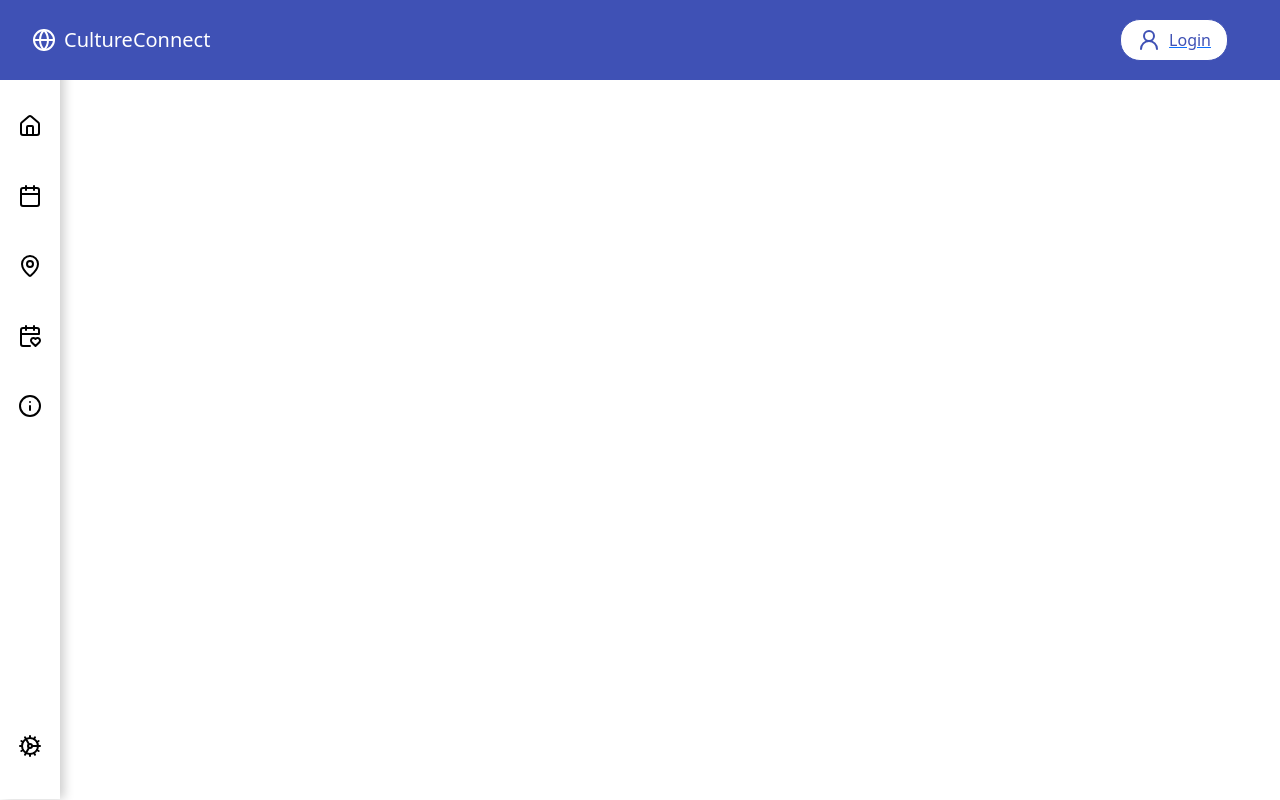
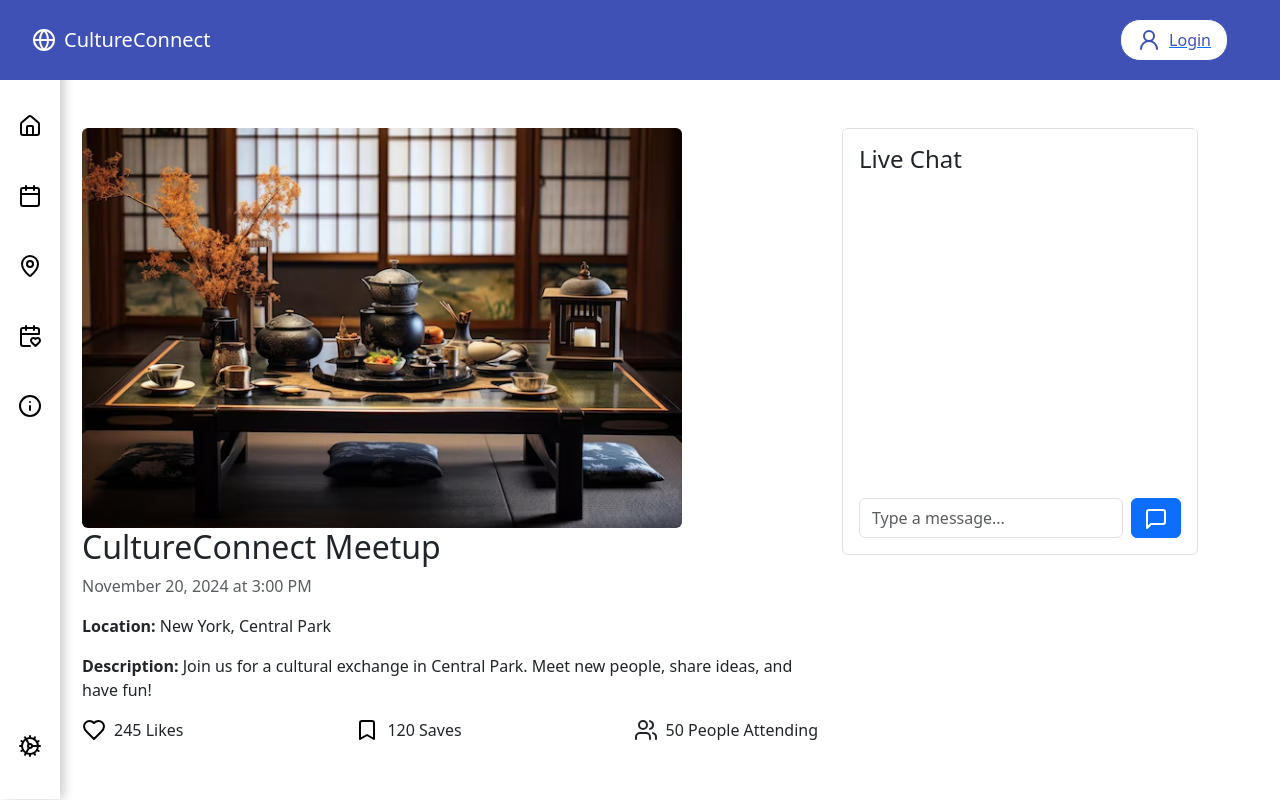
Before and after one commit to rrmaduro/HackTogether, a React app in the folder hacktogether-template/: page /event/1 in a window 1280 px wide. Built offline with nearby package versions, Linux system fonts and the light colour scheme; the HTML template or start-up script is replaced by a standard one.

Commit message:
event page done

```diff
--- a/hacktogether-template/src/App.tsx
+++ b/hacktogether-template/src/App.tsx
@@ -8,6 +8,7 @@ import AboutPage from './components/Pages/aboutPage';
 import SettingsPage from './components/Pages/settingsPage';
 import SignUp from './components/Signup/signup';
 import LogIn from './components/Login/login';
+import SingleEventPage from './components/Pages/singleEventPage'
 
 import { BrowserRouter as Router, Routes, Route, useLocation } from 'react-router-dom'; // Import useLocation
 
@@ -40,6 +41,7 @@ function AppContent() {
           <Route path="/settings" element={<SettingsPage />} /> {/* SettingsPage */}
           <Route path="/sign-up" element={<SignUp />} /> {/* SignUp */}
           <Route path="/log-in" element={<LogIn />} /> {/* LogIn */}
+          <Route path="/event/1" element={<SingleEventPage />} /> {/* LogIn */}
         </Routes>
       </div>
     </div>
--- a/hacktogether-template/src/components/Event/event.tsx
+++ b/hacktogether-template/src/components/Event/event.tsx
@@ -76,40 +76,6 @@ const EventCard: React.FC<EventCardProps> = ({
 
         {/* Buttons container */}
         <div className="d-flex justify-content-between align-items-center mt-auto">
-          {/* Heart Button (Like) */}
-          <div className="d-flex align-items-center">
-            <button
-              className="btn p-0"
-              style={{ background: 'none', border: 'none' }}
-              onClick={handleLikeClick}
-            >
-              {liked ? (
-                <HeartFilled size={24} color="red" />
-              ) : (
-                <HeartOutline size={24} color="gray" />
-              )}
-            </button>
-            <span className="ms-2">
-              {likeCount} {likeCount === 1 ? 'like' : 'likes'}
-            </span>
-          </div>
-
-          {/* Save Button */}
-          <div className="d-flex align-items-center">
-            <button
-              className="btn p-0"
-              style={{ background: 'none', border: 'none' }}
-              onClick={handleSaveClick}
-            >
-              <Bookmark
-                size={24}
-                color={saved ? 'black' : 'gray'}
-              />
-            </button>
-            <span className="ms-2">
-              {saveCount} {saveCount === 1 ? 'save' : 'saves'}
-            </span>
-          </div>
         </div>
       </div>
     </div>
--- a/hacktogether-template/src/components/Pages/eventsPage.tsx
+++ b/hacktogether-template/src/components/Pages/eventsPage.tsx
@@ -1,4 +1,5 @@
 import React from 'react';
+import { Link } from 'react-router-dom'; // Import Link for routing
 import EventCard from '../Event/event'; // Ensure the path to EventCard is correct
 
 // Import images for events with corresponding event names
@@ -18,6 +19,7 @@ const EventsPage: React.FC = () => {
       <div className="row" style={{ marginTop: '7rem' }}>
         {/* Event 1 */}
         <div className="col-md-4 mb-4">
+          <Link to="/event/1" style={{ textDecoration: 'none' }}>
             <EventCard
               eventImageSrc={eventImageTraditionalJapaneseTeaCeremony}
               eventName="Traditional Japanese Tea Ceremony"
@@ -27,10 +29,12 @@ const EventsPage: React.FC = () => {
               attendees={45}
               description="Experience the ancient art of Japanese tea ceremony with master Yuki Tanaka. Learn about the ritual's history, significance, and proper etiquette."
             />
+          </Link>
         </div>
 
         {/* Event 2 */}
         <div className="col-md-4 mb-4">
+          <Link to="/event/1" style={{ textDecoration: 'none' }}>
             <EventCard
               eventImageSrc={eventImageParisianArtExhibition}
               eventName="Parisian Art Exhibition"
@@ -40,10 +44,12 @@ const EventsPage: React.FC = () => {
               attendees={80}
               description="Join us for a tour of classic and contemporary art pieces at the Louvre, hosted by renowned Parisian curator Marie Dubois."
             />
+          </Link>
         </div>
 
         {/* Event 3 */}
         <div className="col-md-4 mb-4">
+          <Link to="/event/1" style={{ textDecoration: 'none' }}>
             <EventCard
               eventImageSrc={eventImageMadridFlamencoNight}
               eventName="Madrid Flamenco Night"
@@ -53,12 +59,14 @@ const EventsPage: React.FC = () => {
               attendees={120}
               description="A passionate night of Flamenco dancing and music, led by expert Carlos Sánchez. Immerse yourself in the culture and rhythm of Spain."
             />
+          </Link>
         </div>
       </div>
 
       <div className="row" style={{ marginTop: '1rem' }}>
         {/* Event 4 */}
         <div className="col-md-4 mb-4">
+          <Link to="/event/1" style={{ textDecoration: 'none' }}>
             <EventCard
               eventImageSrc={eventImageRomeOperaNight}
               eventName="Rome Opera Night"
@@ -68,10 +76,12 @@ const EventsPage: React.FC = () => {
               attendees={150}
               description="Experience an unforgettable night at the opera in the heart of Rome, hosted by acclaimed conductor Giovanni Rossi."
             />
+          </Link>
         </div>
 
         {/* Event 5 */}
         <div className="col-md-4 mb-4">
+          <Link to="/event/1" style={{ textDecoration: 'none' }}>
             <EventCard
               eventImageSrc={eventImageBerlinModernArtShowcase}
               eventName="Berlin Modern Art Showcase"
@@ -81,10 +91,12 @@ const EventsPage: React.FC = () => {
               attendees={60}
               description="Explore the cutting-edge world of modern art with Anna Weber, a celebrated artist and curator. Discover new perspectives on contemporary art."
             />
+          </Link>
         </div>
 
         {/* Event 6 */}
         <div className="col-md-4 mb-4">
+          <Link to="/event/1" style={{ textDecoration: 'none' }}>
             <EventCard
               eventImageSrc={eventImageAmsterdamCanalBoatParty}
               eventName="Amsterdam Canal Boat Party"
@@ -94,12 +106,14 @@ const EventsPage: React.FC = () => {
               attendees={200}
               description="Enjoy a scenic boat ride through Amsterdam’s canals, with music, food, and drinks. Hosted by local event planner Sophie de Vries."
             />
+          </Link>
         </div>
       </div>
 
       <div className="row" style={{ marginTop: '1rem' }}>
         {/* Event 7 */}
         <div className="col-md-4 mb-4">
+          <Link to="/event/1" style={{ textDecoration: 'none' }}>
             <EventCard
               eventImageSrc={eventImageLondonJazzNight}
               eventName="London Jazz Night"
@@ -109,10 +123,12 @@ const EventsPage: React.FC = () => {
               attendees={180}
               description="Join us for a soulful night of jazz music at the iconic Royal Albert Hall, hosted by renowned saxophonist David Evans."
             />
+          </Link>
         </div>
 
         {/* Event 8 */}
         <div className="col-md-4 mb-4">
+          <Link to="/event/1" style={{ textDecoration: 'none' }}>
             <EventCard
               eventImageSrc={eventImageNewYorkFashionShow}
               eventName="New York Fashion Show"
@@ -122,10 +138,12 @@ const EventsPage: React.FC = () => {
               attendees={250}
               description="Witness the latest in fashion trends at the New York Fashion Show, hosted by world-renowned designer Chloe Martin."
             />
+          </Link>
         </div>
 
         {/* Event 9 */}
         <div className="col-md-4 mb-4">
+          <Link to="/event/1" style={{ textDecoration: 'none' }}>
             <EventCard
               eventImageSrc={eventImageTokyoSushiWorkshop}
               eventName="Tokyo Sushi Workshop"
@@ -135,6 +153,7 @@ const EventsPage: React.FC = () => {
               attendees={30}
               description="Learn the art of sushi making from expert Hiroshi Tanaka in a hands-on workshop at the famous Sushi Academy Tokyo."
             />
+          </Link>
         </div>
       </div>
     </div>
--- /dev/null
+++ b/hacktogether-template/src/components/Pages/singleEventPage.tsx
@@ -0,0 +1,115 @@
+import React, { useState } from 'react';
+import { Heart, Bookmark, Users, MessageSquare } from 'lucide-react';
+
+import eventImageTraditionalJapaneseTeaCeremony from '../../assets/images/traditional_japanese_tea_ceremony.png';
+
+// Dummy data for the event
+const event = {
+  name: "CultureConnect Meetup",
+  location: "New York, Central Park",
+  description: "Join us for a cultural exchange in Central Park. Meet new people, share ideas, and have fun!",
+  date: "November 20, 2024",
+  time: "3:00 PM",
+  initialLikes: 245,
+  initialSaves: 120,
+  attendees: 50,
+};
+
+const EventPage: React.FC = () => {
+  const [messages, setMessages] = useState<string[]>([]); // For chat messages
+  const [newMessage, setNewMessage] = useState<string>(''); // New message input state
+
+  // States for likes, saves, and liked status
+  const [likes, setLikes] = useState<number>(event.initialLikes);
+  const [saves, setSaves] = useState<number>(event.initialSaves);
+  const [liked, setLiked] = useState<boolean>(false); // Track if the event is liked
+  const [saved, setSaved] = useState<boolean>(false); // Track if the event is saved
+
+  // Handle sending a message
+  const handleSendMessage = () => {
+    if (newMessage.trim()) {
+      setMessages([...messages, newMessage]);
+      setNewMessage('');
+    }
+  };
+
+  // Handle like button click
+  const handleLikeClick = () => {
+    setLiked(!liked); // Toggle the liked state
+    setLikes(liked ? likes - 1 : likes + 1); // Increment or decrement likes based on current state
+  };
+
+  // Handle save button click
+  const handleSaveClick = () => {
+    setSaved(!saved); // Toggle the saved state
+    setSaves(saved ? saves - 1 : saves + 1); // Increment or decrement saves based on current state
+  };
+
+  return (
+    <div className="container py-5">
+      <div className="row">
+        {/* Event Details Section */}
+        <div className="col-md-8">
+          <img
+            src={eventImageTraditionalJapaneseTeaCeremony}
+            alt={event.name}
+            className="img-fluid rounded"
+            style={{ maxHeight: '400px', objectFit: 'cover' }}
+          />
+          <h2>{event.name}</h2>
+          <p className="text-muted">{event.date} at {event.time}</p>
+          <p><strong>Location:</strong> {event.location}</p>
+          <p><strong>Description:</strong> {event.description}</p>
+
+          {/* Event Stats */}
+          <div className="d-flex justify-content-between">
+            <div className="d-flex align-items-center" onClick={handleLikeClick}>
+              {/* Conditional color for the heart icon */}
+              <Heart className="me-2" style={{ color: liked ? 'red' : 'black' }} />
+              <span>{likes} Likes</span>
+            </div>
+            <div className="d-flex align-items-center" onClick={handleSaveClick}>
+              {/* Conditional color for the bookmark icon */}
+              <Bookmark className="me-2" style={{ color: saved ? 'gray' : 'black' }} />
+              <span>{saves} Saves</span>
+            </div>
+            <div className="d-flex align-items-center">
+              <Users className="me-2" /> <span>{event.attendees} People Attending</span>
+            </div>
+          </div>
+        </div>
+
+        {/* Chat Section */}
+        <div className="col-md-4">
+          <div className="border rounded p-3">
+            <h4>Live Chat</h4>
+            <div className="chat-box" style={{ height: '300px', overflowY: 'scroll' }}>
+              {messages.map((message, index) => (
+                <div key={index} className="mb-3">
+                  <div className="bg-light p-2 rounded">{message}</div>
+                </div>
+              ))}
+            </div>
+            <div className="mt-3 d-flex">
+              <input
+                type="text"
+                className="form-control"
+                placeholder="Type a message..."
+                value={newMessage}
+                onChange={(e) => setNewMessage(e.target.value)}
+              />
+              <button
+                className="btn btn-primary ms-2"
+                onClick={handleSendMessage}
+              >
+                <MessageSquare />
+              </button>
+            </div>
+          </div>
+        </div>
+      </div>
+    </div>
+  );
+};
+
+export default EventPage;
```
Lines whose indentation alone changed are shown as unchanged.
